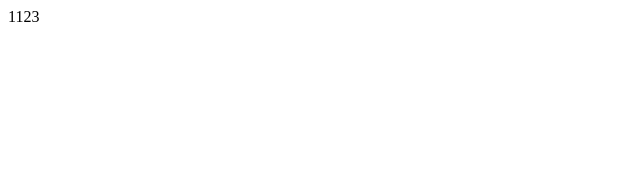
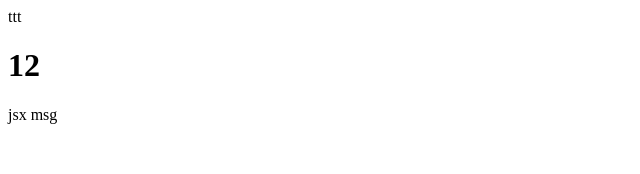
Before and after one commit to jesse-tang-93/vue3-form-demo, a Vue app: page / in a window 1280 px wide. Shown: the top 174 px of the page, without its empty margins (0-640 px from the left). Built offline with nearby package versions, Linux system fonts and the light colour scheme.

Commit message:
style: 更新代码风格

```diff
--- a/babel.config.js
+++ b/babel.config.js
@@ -1,4 +1,4 @@
 module.exports = {
   presets: ['@vue/cli-plugin-babel/preset'],
-  plugins: ['@vue/babel-plugin-jsx'],
+  plugins: ['@vue/babel-plugin-jsx']
 }
--- a/jest.config.js
+++ b/jest.config.js
@@ -1,3 +1,3 @@
 module.exports = {
-  preset: '@vue/cli-plugin-unit-jest/presets/typescript-and-babel',
+  preset: '@vue/cli-plugin-unit-jest/presets/typescript-and-babel'
 }
--- a/lint-staged.config.js
+++ b/lint-staged.config.js
@@ -1,3 +1,3 @@
 module.exports = {
-  '*.{js,jsx,vue,ts,tsx}': 'vue-cli-service lint',
+  '*.{js,jsx,vue,ts,tsx}': 'vue-cli-service lint'
 }
--- a/src/App.tsx
+++ b/src/App.tsx
@@ -2,22 +2,23 @@
 import { defineComponent, reactive } from 'vue'
 import HelloWorld from './components/HelloWorld.vue'
 export default defineComponent({
-  // setup() {
-  //   const state = reactive({
-  //     name: 'ttt',
-  //   })
-  //   return () => {
-  //     // return jsx
-  //     return (
-  //       <div id="app">
-  //         <img src=""></img>
-  //         {state.name}
-  //         <HelloWorld msg="jsx msg" age={12} />
-  //       </div>
-  //     )
-  //   }
+  setup() {
+    const state = reactive({
+      name: 'ttt'
+    })
+    return () => {
+      // return jsx
+      return (
+        <div id="app">
+          <img src=""></img>
+          {state.name}
+          <HelloWorld msg="jsx msg" age={12}></HelloWorld>
+          <div></div>
+        </div>
+      )
+    }
+  }
+  // render() {
+  //   return <div>1123</div>
   // },
-  render() {
-    return <div>1123</div>
-  },
 })
--- a/src/App111.vue
+++ b/src/App111.vue
@@ -13,7 +13,7 @@ export default defineComponent({
   name: 'App',
 
   components: {
-    HelloWorld,
+    HelloWorld
   },
   setup(props, { slots, attrs, emit }) {
     let state = reactive({ name: 'txq' })
@@ -31,9 +31,9 @@ export default defineComponent({
     })
     return {
       state,
-      nameComputedRef,
+      nameComputedRef
     }
-  },
+  }
 })
 </script>
 
--- a/src/components/HelloWorld.vue
+++ b/src/components/HelloWorld.vue
@@ -2,6 +2,7 @@
   <div class="hello">
     <h1>{{ age }}</h1>
     {{ msg }}
+    <div />
   </div>
 </template>
 
@@ -10,12 +11,12 @@ import { defineComponent, PropType } from 'vue'
 const propType = {
   age: {
     type: Number as PropType<number>,
-    required: true,
+    required: true
   },
   msg: {
     type: String as PropType<string>,
-    required: true,
-  },
+    required: true
+  }
 } as const // 设置为只读（readonly）
 
 export default defineComponent({
@@ -23,7 +24,7 @@ export default defineComponent({
   props: propType,
   mounted() {
     this.age
-  },
+  }
 })
 </script>
 
--- a/vue.config.js
+++ b/vue.config.js
@@ -1,4 +1,4 @@
 const { defineConfig } = require('@vue/cli-service')
 module.exports = defineConfig({
-  transpileDependencies: true,
+  transpileDependencies: true
 })
```
Also changed, not shown: .eslintrc.js, 1 other file (tests, documents, lock files or other folders).
